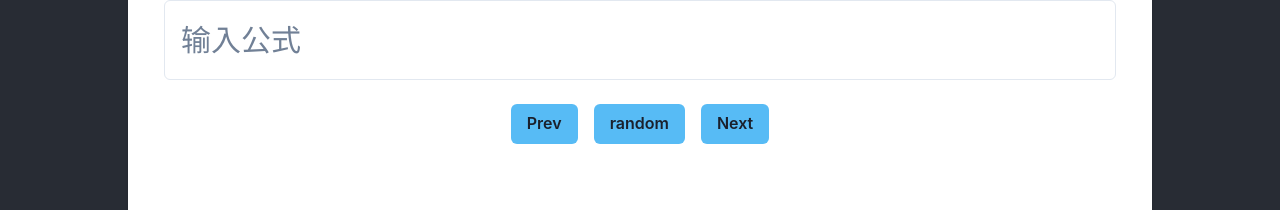
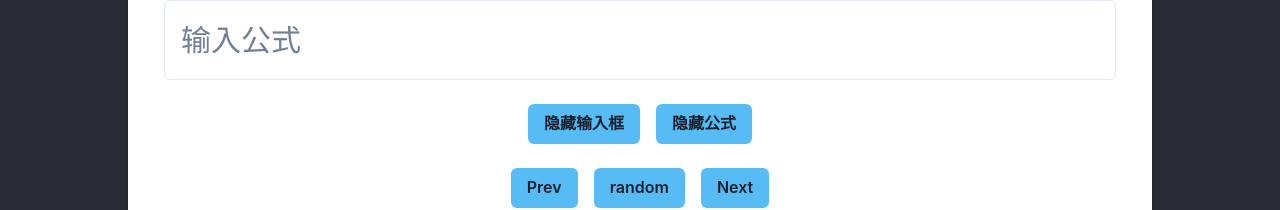
Before and after one commit to Chanyon/cubeExercises, a React (Vite) app: page /style in a window 1280 px wide. Shown: the part 423-633 px from the top of the page. Built offline with nearby package versions, Linux system fonts and the light colour scheme; no server answers.

Commit message:
Add switch input and detailed display.

```diff
--- a/src/components/3_cycle/index.tsx
+++ b/src/components/3_cycle/index.tsx
@@ -107,7 +107,8 @@ export function ThreeStyle() {
 	const [isRight, setIsRight] = useState(false);
 	const [currentValue, setCurrentValue] = useState(""); //input value
 	const [currentSplitValue, setCurrentSplitValue] = useState<Array<string>>([]); //input value
-
+	const [showInput, setShowInput] = useState(true);
+	const [showDetailed, setShowDetailed] = useState(true);
 
 	useEffect(() => {
 		getData("cubeExercises/data/3cycle.json").then((data: ThreeStyleInfo) => {
@@ -340,10 +341,10 @@ export function ThreeStyle() {
 						</Box>
 
 						<Flex wrap="wrap">
-							<Box p={4}><Text fontSize={18} fontWeight="bold">交换子: {currentIdxData.commutator}</Text></Box>
+							<Box p={4}><Text fontSize={18} fontWeight="bold">交换子: {showDetailed ? currentIdxData.commutator : "***"}</Text></Box>
 							<Box p={4}><Text fontSize={18} fontWeight="bold">交换块: {currentIdxData.block}</Text></Box>
 							<Box p={4}><Text fontSize={18} fontWeight="bold">交换步骤: {currentIdxData.step}</Text></Box>
-							<Box p={4}><Text fontSize={18} fontWeight="bold">展开公式: {currentIdxData.detailed}</Text></Box>
+							<Box p={4}><Text fontSize={18} fontWeight="bold">展开公式: {showDetailed ?  currentIdxData.detailed : "***"}</Text></Box>
 							<Box p={4}><Text fontSize={18} fontWeight="bold">备选: {currentIdxData.possible}</Text></Box>
 						</Flex>
 						<Flex w="100%" justifyContent="center" flexDirection="column">
@@ -359,7 +360,14 @@ export function ThreeStyle() {
 										<Text key={item + idx} w="100%" h="100%" align="center" lineHeight="40px">{item}</Text></Box>))
 									}
 								</Flex>
-								<Input tabIndex={-1} h={"80px"} fontSize={30} placeholder="输入公式" value={currentValue} onChange={(e) => handleInput(e)} ref={inputRef} />
+								{
+									showInput && (<Input tabIndex={-1} h={"80px"} fontSize={30} placeholder="输入公式" value={currentValue} onChange={(e) => handleInput(e)} ref={inputRef} />
+									)
+								}
+							</Box>
+								<Box display="flex" justifyContent="center" mt={6}>
+								<Button mx={2} bg="twitter.400" onClick={() => setShowInput(val => !val)}>{showInput ? "隐藏" : "显示"}输入框</Button>
+								<Button mx={2} bg="twitter.400" onClick={() => setShowDetailed(val => !val)}>{showDetailed ? "隐藏" : "显示"}公式</Button>
 							</Box>
 							<Box display="flex" justifyContent="center" m={6}>
 								<Button mx={2} bg="twitter.400" onClick={() => prevHandle()}>Prev</Button>
```
